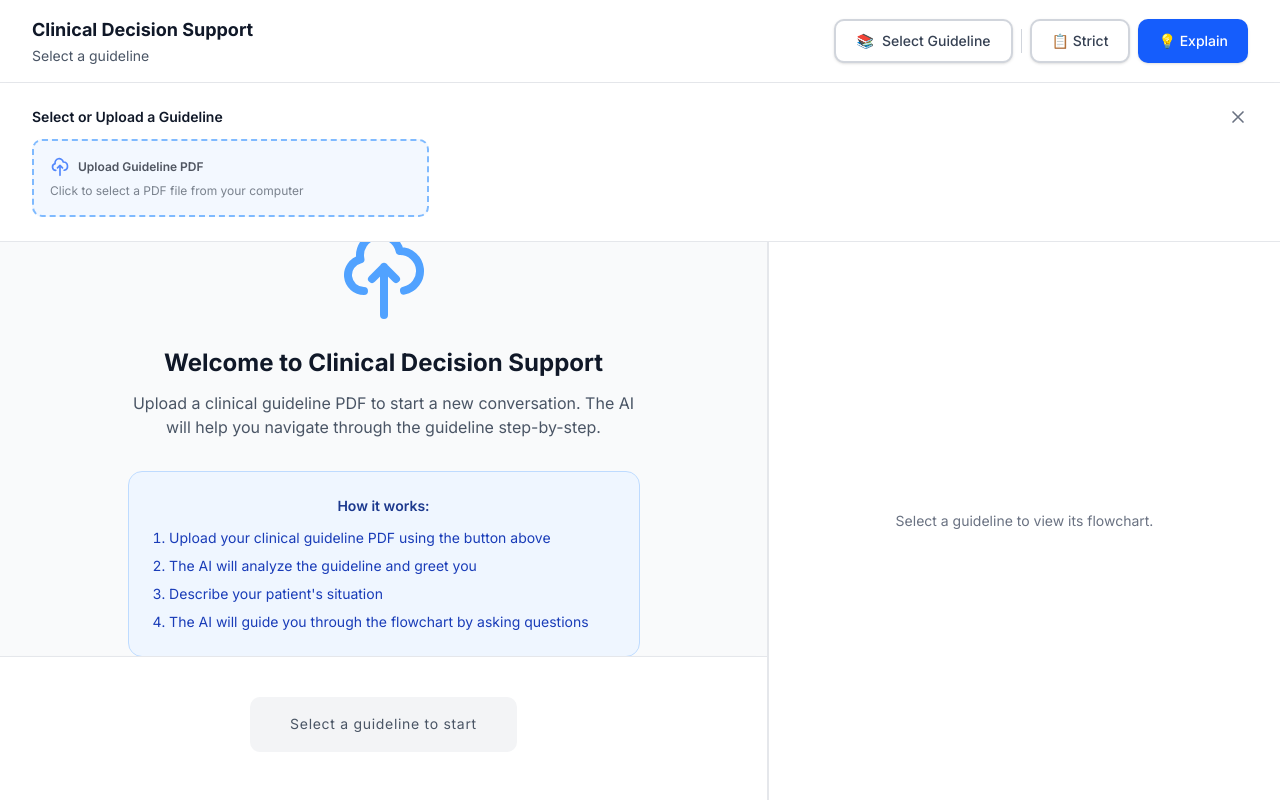
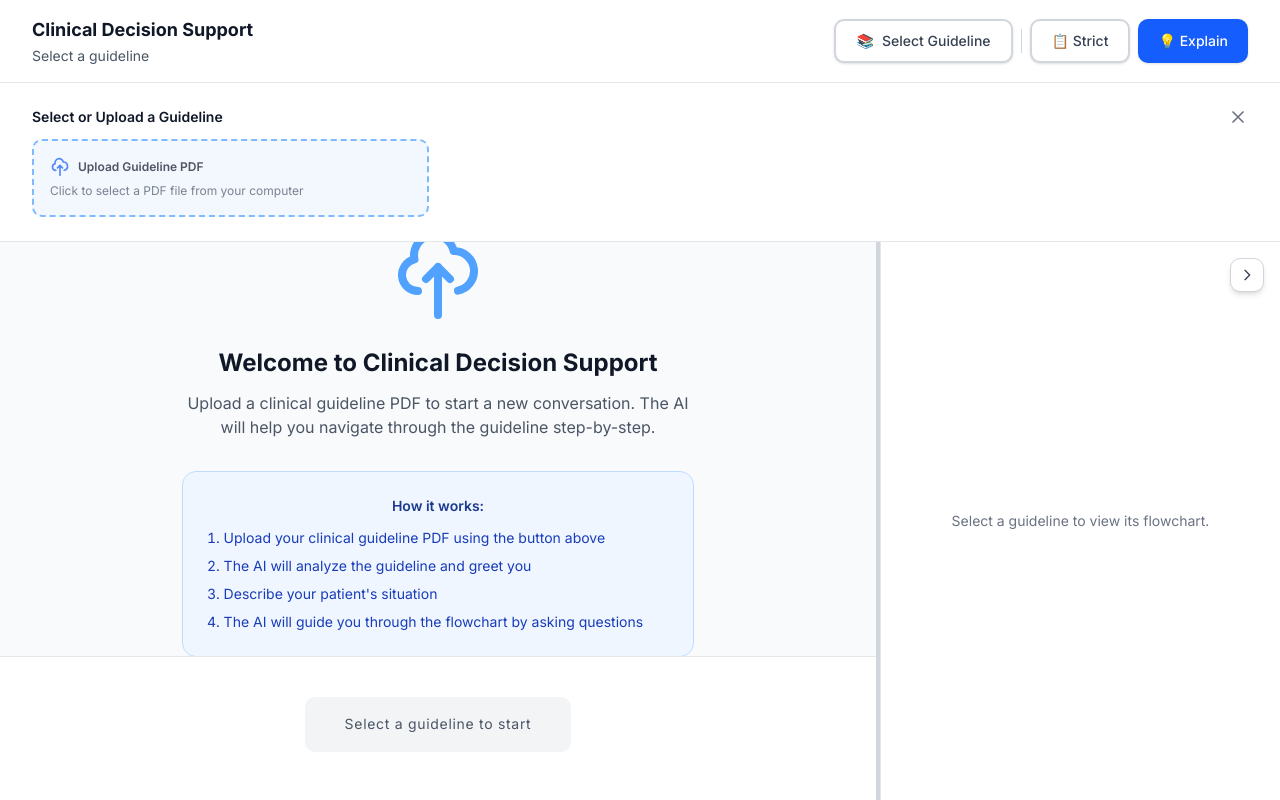
Before and after one commit to Texseractrum/med-chatbot, a Next.js app: page / in a window 1280 px wide. Built offline with nearby package versions, Linux system fonts and the light colour scheme; what harden-react-markdown would draw is missing.

Commit message:
toggle pdf viewer

```diff
--- a/app/page.tsx
+++ b/app/page.tsx
@@ -15,8 +15,14 @@ export default function Home() {
   const [isUploadingPdf, setIsUploadingPdf] = useState(false);
   const [uploadError, setUploadError] = useState<string | null>(null);
   const fileInputRef = useRef<HTMLInputElement>(null);
-  const [guidelinePdfMap, setGuidelinePdfMap] = useState<Record<string, string>>({});
+  const [guidelinePdfMap, setGuidelinePdfMap] = useState<
+    Record<string, string>
+  >({});
   const pdfMapRef = useRef<Record<string, string>>({});
+  const [showPdfViewer, setShowPdfViewer] = useState(true);
+  const [pdfViewerWidth, setPdfViewerWidth] = useState(400); // Width in pixels
+  const [isDragging, setIsDragging] = useState(false);
+  const containerRef = useRef<HTMLDivElement>(null);
 
   useEffect(() => {
     pdfMapRef.current = guidelinePdfMap;
@@ -29,6 +35,40 @@ export default function Home() {
       });
     };
   }, []);
+
+  // Handle dragging for resizing PDF viewer
+  useEffect(() => {
+    const handleMouseMove = (e: MouseEvent) => {
+      if (!isDragging || !containerRef.current) return;
+
+      const containerRect = containerRef.current.getBoundingClientRect();
+      const newWidth = containerRect.right - e.clientX;
+
+      // Constrain width between 250px and 80% of container width
+      const minWidth = 250;
+      const maxWidth = containerRect.width * 0.8;
+
+      setPdfViewerWidth(Math.max(minWidth, Math.min(newWidth, maxWidth)));
+    };
+
+    const handleMouseUp = () => {
+      setIsDragging(false);
+    };
+
+    if (isDragging) {
+      document.addEventListener("mousemove", handleMouseMove);
+      document.addEventListener("mouseup", handleMouseUp);
+      document.body.style.cursor = "ew-resize";
+      document.body.style.userSelect = "none";
+    }
+
+    return () => {
+      document.removeEventListener("mousemove", handleMouseMove);
+      document.removeEventListener("mouseup", handleMouseUp);
+      document.body.style.cursor = "";
+      document.body.style.userSelect = "";
+    };
+  }, [isDragging]);
 
   const handleGuidelineSelect = (guideline: Guideline) => {
     setActiveGuideline(guideline);
@@ -175,7 +215,10 @@ export default function Home() {
                 </span>
               </span>
             </button>
-            <div className="hidden sm:block h-6 w-px bg-gray-300" aria-hidden="true"></div>
+            <div
+              className="hidden sm:block h-6 w-px bg-gray-300"
+              aria-hidden="true"
+            ></div>
             <div className="grid grid-cols-2 sm:flex sm:flex-nowrap gap-2 w-full sm:w-auto">
               <button
                 onClick={() => setMode("strict")}
@@ -372,8 +415,11 @@ export default function Home() {
 
       {/* Main Chat Interface */}
       <div className="flex-1 overflow-hidden">
-        <div className="h-full flex flex-col lg:flex-row">
-          <div className="flex-1 overflow-hidden border-b lg:border-b-0 lg:border-r border-gray-200">
+        <div
+          ref={containerRef}
+          className="h-full flex flex-col lg:flex-row relative"
+        >
+          <div className="flex-1 overflow-hidden border-b lg:border-b-0 border-gray-200">
             <ChatPanel
               key={sessionKey}
               guideline={activeGuideline}
@@ -381,8 +427,55 @@ export default function Home() {
               onModeChange={setMode}
             />
           </div>
-          <div className="lg:w-1/3 xl:w-2/5 h-80 lg:h-full bg-white border-t lg:border-t-0 lg:border-l border-gray-200">
-            {activeGuideline && guidelinePdfMap[activeGuideline.guideline_id] ? (
+
+          {/* PDF Viewer Toggle Button - Always visible */}
+          <button
+            onClick={() => setShowPdfViewer(!showPdfViewer)}
+            className="absolute top-4 right-4 z-20 p-2 bg-white border border-gray-300 rounded-lg shadow-md hover:bg-gray-100 transition-colors"
+            title={showPdfViewer ? "Hide PDF viewer" : "Show PDF viewer"}
+          >
+            <svg
+              className={`w-4 h-4 text-gray-700 transition-transform duration-300 ${
+                showPdfViewer ? "" : "rotate-180"
+              }`}
+              fill="none"
+              stroke="currentColor"
+              viewBox="0 0 24 24"
+            >
+              <path
+                strokeLinecap="round"
+                strokeLinejoin="round"
+                strokeWidth={2}
+                d="M9 5l7 7-7 7"
+              />
+            </svg>
+          </button>
+
+          {/* Draggable Divider - only show when PDF viewer is visible */}
+          {showPdfViewer && (
+            <div
+              onMouseDown={() => setIsDragging(true)}
+              className="hidden lg:block w-1 bg-gray-300 hover:bg-blue-500 cursor-ew-resize transition-colors relative group"
+              title="Drag to resize"
+            >
+              <div className="absolute inset-y-0 -left-1 -right-1" />
+            </div>
+          )}
+
+          {/* PDF Viewer Panel */}
+          <div
+            className={`relative bg-white border-t lg:border-t-0 lg:border-l border-gray-200 ${
+              showPdfViewer
+                ? "h-80 lg:h-full"
+                : "lg:w-0 h-0 lg:h-full overflow-hidden"
+            }`}
+            style={showPdfViewer ? { width: `${pdfViewerWidth}px` } : {}}
+          >
+            {/* PDF Content */}
+            {showPdfViewer && (
+              <>
+                {activeGuideline &&
+                guidelinePdfMap[activeGuideline.guideline_id] ? (
                   <iframe
                     src={guidelinePdfMap[activeGuideline.guideline_id]}
                     className="w-full h-full"
@@ -395,6 +488,8 @@ export default function Home() {
                       : "Select a guideline to view its flowchart."}
                   </div>
                 )}
+              </>
+            )}
           </div>
         </div>
       </div>
```
Lines whose indentation alone changed are shown as unchanged.
